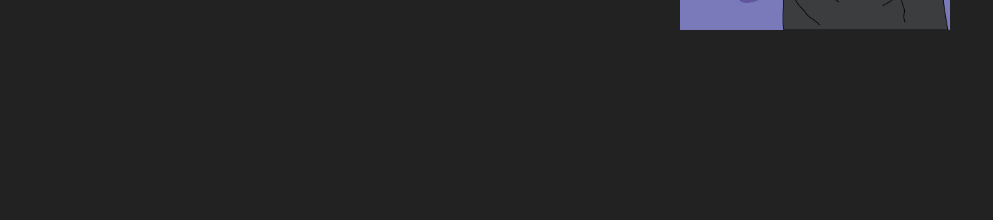
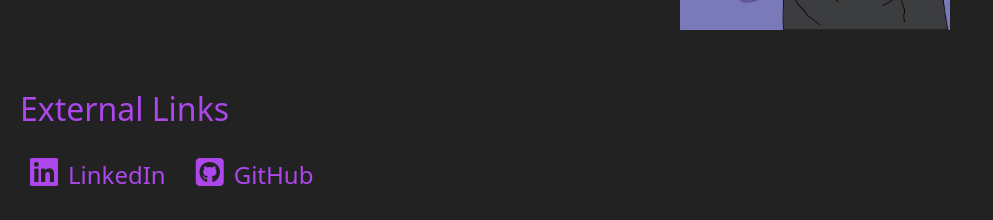
Before and after one commit to ToastedThomas/portfolio_v2, a React (Create React App) app: page / in a window 1280 px wide. Shown: the part 1185-1405 px from the top of the page, without its empty margins (0-993 px from the left). Before the commit the page ends 1255 px from the top, so only its background shows below. Built offline with nearby package versions, Linux system fonts and the light colour scheme.

Commit message:
feat: added external links section

```diff
--- a/src/App.js
+++ b/src/App.js
@@ -64,6 +64,17 @@
           />
         ))}
       </div>
+      <div className="linksContainer">
+        <h2>External Links</h2>
+        <a href="https://www.linkedin.com/in/blake-helser-761b21243/" target="_blank" rel="noreferrer">
+          <i className="fa-brands fa-linkedin" />
+          <p>LinkedIn</p>
+        </a>
+        <a href="https://github.com/ToastedThomas" target="_blank" rel="noreferrer">
+          <i className="fa-brands fa-square-github" />
+          <p>GitHub</p>
+        </a>
+      </div>
     </div>
   );
 }
--- a/src/styles/main.scss
+++ b/src/styles/main.scss
@@ -13,6 +13,7 @@
   flex-wrap: wrap;
   gap: 10px;
   padding: 20px;
+  user-select: none;
 
   h2 {
     flex-basis: 100%;
@@ -23,3 +24,30 @@
 .artContainer {
   @extend .projectsContainer;
 }
+
+.linksContainer {
+  @extend .projectsContainer;
+
+  a {
+    color: $primary-color;
+    padding: 10px;
+    border-radius: 10px;
+    transition: background-color .2s;
+    text-decoration: none;
+
+
+    i {
+      font-size: 2em;
+    }
+
+    p {
+      display: inline;
+      padding-left: 10px;
+      font-size: 1.5em;
+    }
+
+    &:hover {
+      background-color: $dark-grey;
+    }
+  }
+}
```
